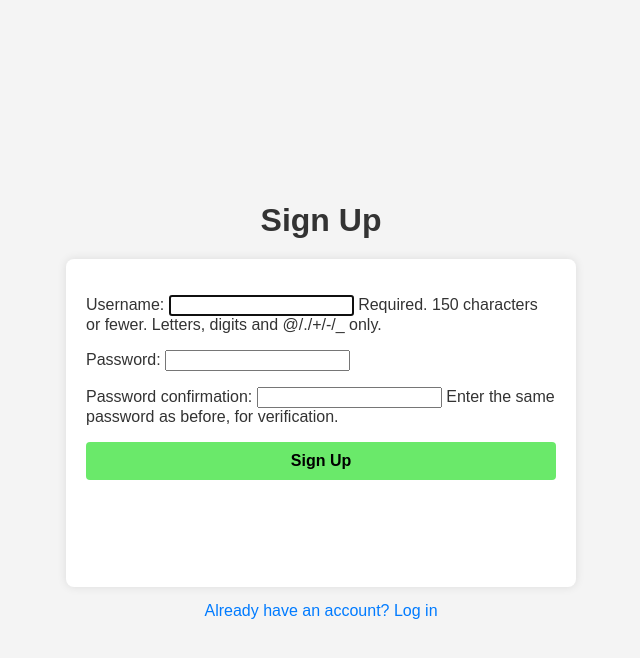
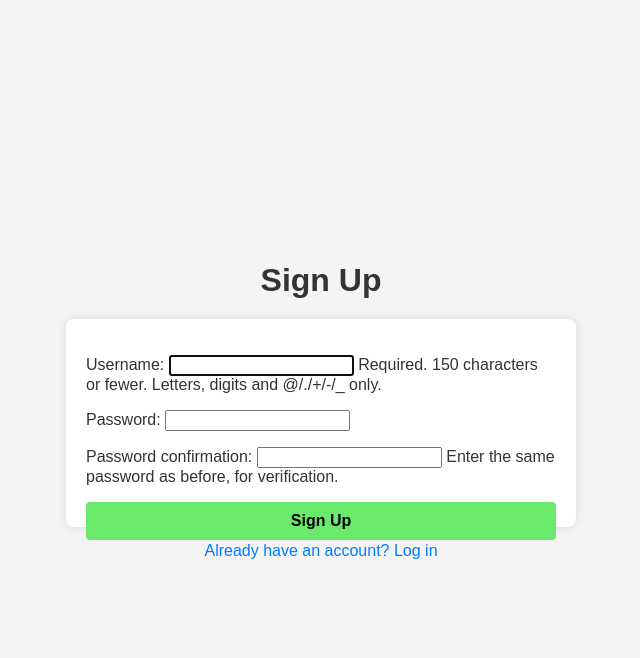
Before and after one commit to ayush20222/ResumeBuilder, a Django app: page /signup/signup/ in a window 1280 px wide. Shown: the top 658 px of the page, without its empty margins (319-959 px from the left). Run offline with Django 3.2, Linux system fonts and the light colour scheme.

Commit message:
Update signup.html

```diff
--- a/home/templates/signup.html
+++ b/home/templates/signup.html
@@ -28,7 +28,7 @@
     form {
         max-width: 470px;
         margin: 0 auto;
-        height: 36vh;
+        height: 21vh;
         padding: 20px;
         background: #fff;
         border-radius: 8px;
```
